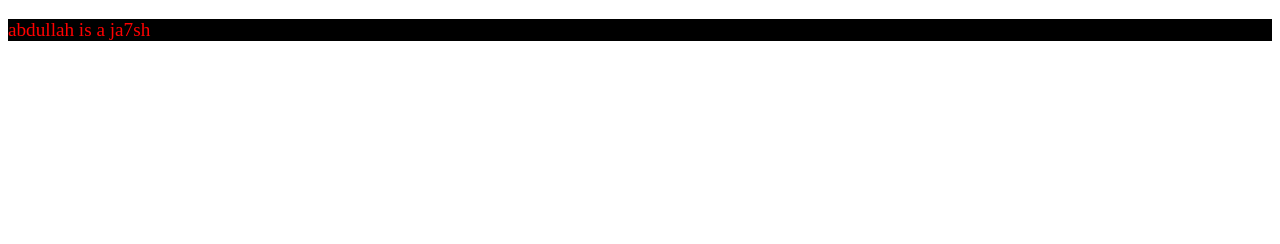
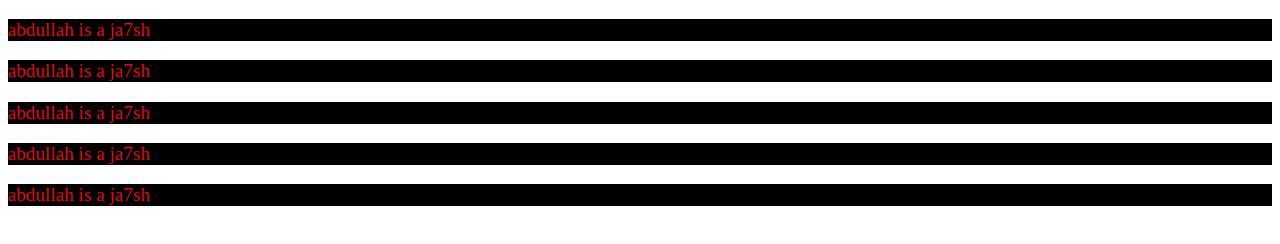
Before and after one commit to AbdullahJam/Project, a plain HTML site: page index.html in a window 1280 px wide. Drawn offline with Linux system fonts and the light colour scheme.

Commit message:
added more lines

```diff
--- a/index.html
+++ b/index.html
@@ -8,5 +8,9 @@
 </head>
 <body>
     <p style="font-size: larger;color: red;background-color: black;">abdullah is a ja7sh</p>
+    <p style="font-size: larger;color: red;background-color: black;">abdullah is a ja7sh</p>
+    <p style="font-size: larger;color: red;background-color: black;">abdullah is a ja7sh</p>
+    <p style="font-size: larger;color: red;background-color: black;">abdullah is a ja7sh</p>
+    <p style="font-size: larger;color: red;background-color: black;">abdullah is a ja7sh</p>
 </body>
 </html>
```
